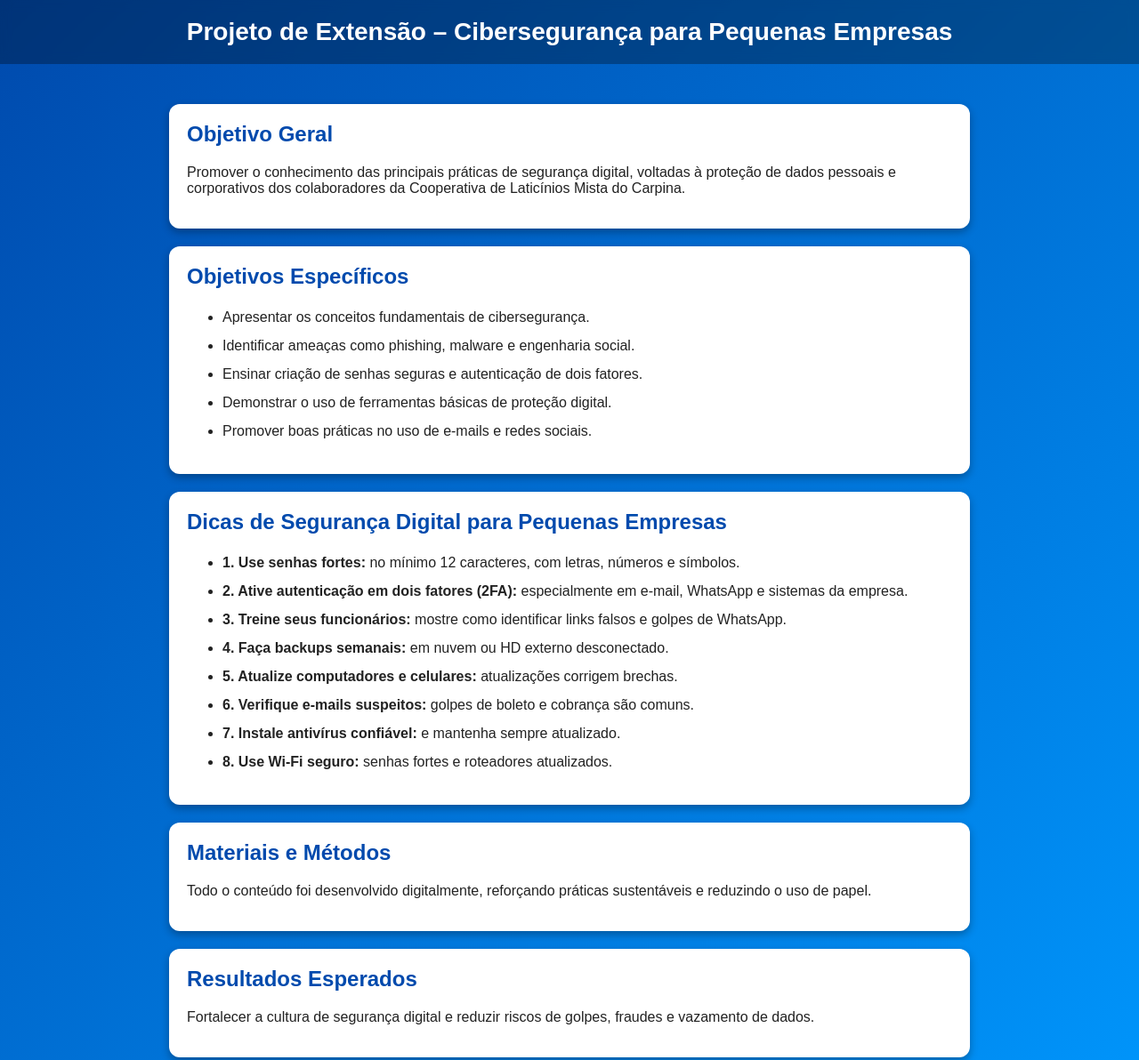
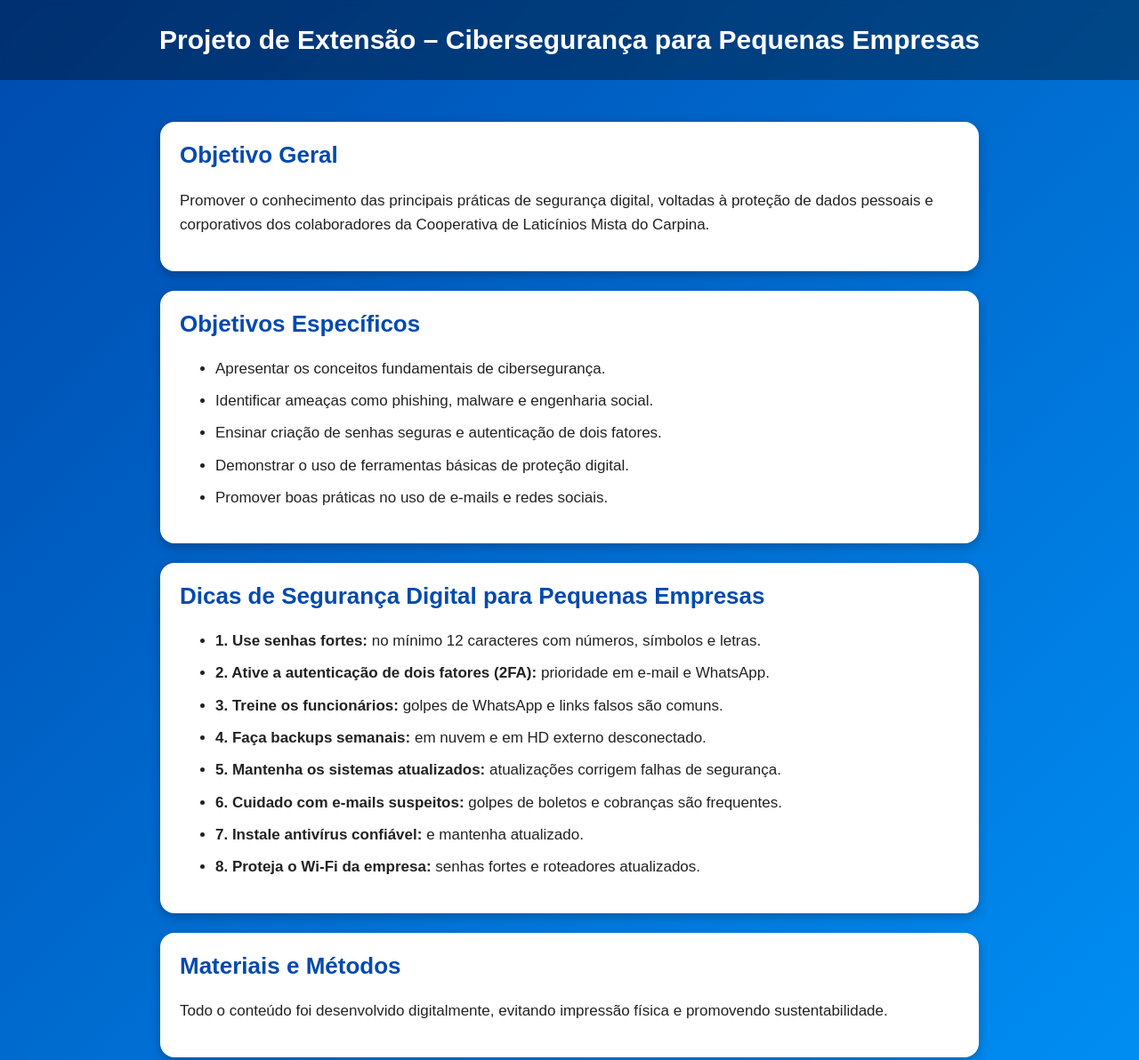
Before and after one commit to jrmota777/projetoextencaociberseguranca, a plain HTML site: page index.html in a window 1280 px wide. Shown: the top 1192 px of the page at 89% size. Drawn offline with Linux system fonts and the light colour scheme.

Commit message:
Update index.html

```diff
--- a/index.html
+++ b/index.html
@@ -1,225 +1,134 @@
 <!DOCTYPE html>
-
 <html lang="pt-BR">
-
 <head>
-
 <meta charset="UTF-8">
-
 <title>Projeto de Extensão – Cibersegurança</title>
 
-
-
 <style>
-
 body {
-
 margin: 0;
-
-        font-family: Arial, sans-serif;
-
+font-family: "Arial", sans-serif;
 background: linear-gradient(135deg, #004aad, #0099ff);
-
 color: #fff;
-
 }
 
-
-
 header {
-
-        background: rgba(0,0,0,0.3);
-
-        padding: 20px;
-
+background: rgba(0, 0, 0, 0.35);
+padding: 28px;
 text-align: center;
-
-        font-size: 28px;
-
+font-size: 30px;
 font-weight: bold;
-
 backdrop-filter: blur(6px);
-
 }
 
-
-
 .container {
-
-        max-width: 900px;
-
+max-width: 920px;
 margin: auto;
-
 padding: 25px;
-
 }
 
-
-
 .section {
-
-        background: white;
-
+background: #ffffff;
 color: #222;
-
-        padding: 20px;
-
-        margin: 20px 0;
-
-        border-radius: 12px;
-
-        box-shadow: 0 4px 10px rgba(0,0,0,0.3);
-
-        animation: fadeIn 1s ease forwards;
-
+padding: 22px;
+margin: 22px 0;
+border-radius: 16px;
+box-shadow: 0 4px 12px rgba(0,0,0,0.25);
+animation: fadeIn 0.9s ease forwards;
 }
 
-
-
 h2 {
-
 color: #004aad;
-
 margin-top: 0;
-
+font-size: 26px;
 }
 
-
-
 ul li {
-
-        margin: 8px 0;
-
-        line-height: 1.5;
-
+margin: 10px 0;
+line-height: 1.55;
+font-size: 17px;
 }
 
-
+p {
+font-size: 17px;
+line-height: 1.6;
+}
 
 @keyframes fadeIn {
-
-        from { opacity: 0; transform: translateY(20px); }
-
+from { opacity: 0; transform: translateY(22px); }
 to { opacity: 1; transform: translateY(0); }
-
 }
-
 </style>
 
-
-
 </head>
-
 <body>
 
-
-
 <header>
-
 Projeto de Extensão – Cibersegurança para Pequenas Empresas
-
 </header>
-
-
 
 <div class="container">
 
-
+<div class="section">
+<h2>Objetivo Geral</h2>
+<p>
+Promover o conhecimento das principais práticas de segurança digital,
+voltadas à proteção de dados pessoais e corporativos dos colaboradores
+da Cooperativa de Laticínios Mista do Carpina.
+</p>
+</div>
 
 <div class="section">
+<h2>Objetivos Específicos</h2>
+<ul>
+<li>Apresentar os conceitos fundamentais de cibersegurança.</li>
+<li>Identificar ameaças como phishing, malware e engenharia social.</li>
+<li>Ensinar criação de senhas seguras e autenticação de dois fatores.</li>
+<li>Demonstrar o uso de ferramentas básicas de proteção digital.</li>
+<li>Promover boas práticas no uso de e-mails e redes sociais.</li>
+</ul>
+</div>
 
-        <h2>Objetivo Geral</h2>
+<div class="section">
+<h2>Dicas de Segurança Digital para Pequenas Empresas</h2>
+<ul>
+<li><strong>1. Use senhas fortes:</strong> no mínimo 12 caracteres com números, símbolos e letras.</li>
+<li><strong>2. Ative a autenticação de dois fatores (2FA):</strong> prioridade em e-mail e WhatsApp.</li>
+<li><strong>3. Treine os funcionários:</strong> golpes de WhatsApp e links falsos são comuns.</li>
+<li><strong>4. Faça backups semanais:</strong> em nuvem e em HD externo desconectado.</li>
+<li><strong>5. Mantenha os sistemas atualizados:</strong> atualizações corrigem falhas de segurança.</li>
+<li><strong>6. Cuidado com e-mails suspeitos:</strong> golpes de boletos e cobranças são frequentes.</li>
+<li><strong>7. Instale antivírus confiável:</strong> e mantenha atualizado.</li>
+<li><strong>8. Proteja o Wi-Fi da empresa:</strong> senhas fortes e roteadores atualizados.</li>
+</ul>
+</div>
 
-        <p>Promover o conhecimento das principais práticas de segurança digital, voltadas à proteção de dados pessoais e corporativos dos colaboradores da Cooperativa de Laticínios Mista do Carpina.</p>
+<div class="section">
+<h2>Materiais e Métodos</h2>
+<p>
+Todo o conteúdo foi desenvolvido digitalmente, evitando impressão física
+e promovendo sustentabilidade.
+</p>
+</div>
+
+<div class="section">
+<h2>Resultados Esperados</h2>
+<p>
+Aumentar a segurança digital da empresa, reduzindo riscos de golpes,
+vazamento de dados e perda financeira.
+</p>
+</div>
+
+<div class="section">
+<h2>Referências Bibliográficas</h2>
+<p>
+LGPD – Lei Geral de Proteção de Dados<br>
+CERT.BR – Centro de Estudos, Resposta e Tratamento de Incidentes de Segurança<br>
+Materiais didáticos sobre Segurança da Informação
+</p>
+</div>
 
 </div>
 
-
-
-    <div class="section">
-
-        <h2>Objetivos Específicos</h2>
-
-        <ul>
-
-            <li>Apresentar os conceitos fundamentais de cibersegurança.</li>
-
-            <li>Identificar ameaças como phishing, malware e engenharia social.</li>
-
-            <li>Ensinar criação de senhas seguras e autenticação de dois fatores.</li>
-
-            <li>Demonstrar o uso de ferramentas básicas de proteção digital.</li>
-
-            <li>Promover boas práticas no uso de e-mails e redes sociais.</li>
-
-        </ul>
-
-    </div>
-
-
-
-    <div class="section">
-
-        <h2>Dicas de Segurança Digital para Pequenas Empresas</h2>
-
-        <ul>
-
-            <li><strong>1. Use senhas fortes:</strong> no mínimo 12 caracteres, com letras, números e símbolos.</li>
-
-            <li><strong>2. Ative autenticação em dois fatores (2FA):</strong> especialmente em e-mail, WhatsApp e sistemas da empresa.</li>
-
-            <li><strong>3. Treine seus funcionários:</strong> mostre como identificar links falsos e golpes de WhatsApp.</li>
-
-            <li><strong>4. Faça backups semanais:</strong> em nuvem ou HD externo desconectado.</li>
-
-            <li><strong>5. Atualize computadores e celulares:</strong> atualizações corrigem brechas.</li>
-
-            <li><strong>6. Verifique e-mails suspeitos:</strong> golpes de boleto e cobrança são comuns.</li>
-
-            <li><strong>7. Instale antivírus confiável:</strong> e mantenha sempre atualizado.</li>
-
-            <li><strong>8. Use Wi-Fi seguro:</strong> senhas fortes e roteadores atualizados.</li>
-
-        </ul>
-
-    </div>
-
-
-
-    <div class="section">
-
-        <h2>Materiais e Métodos</h2>
-
-        <p>Todo o conteúdo foi desenvolvido digitalmente, reforçando práticas sustentáveis e reduzindo o uso de papel.</p>
-
-    </div>
-
-
-
-    <div class="section">
-
-        <h2>Resultados Esperados</h2>
-
-        <p>Fortalecer a cultura de segurança digital e reduzir riscos de golpes, fraudes e vazamento de dados.</p>
-
-    </div>
-
-
-
-    <div class="section">
-
-        <h2>Referências Bibliográficas</h2>
-
-        <p>LGPD, CERT.BR, livros e materiais sobre segurança da informação.</p>
-
-    </div>
-
-
-
-</div>
-
-
-
 </body>
-
 </html>
```
Lines whose indentation alone changed are shown as unchanged.
